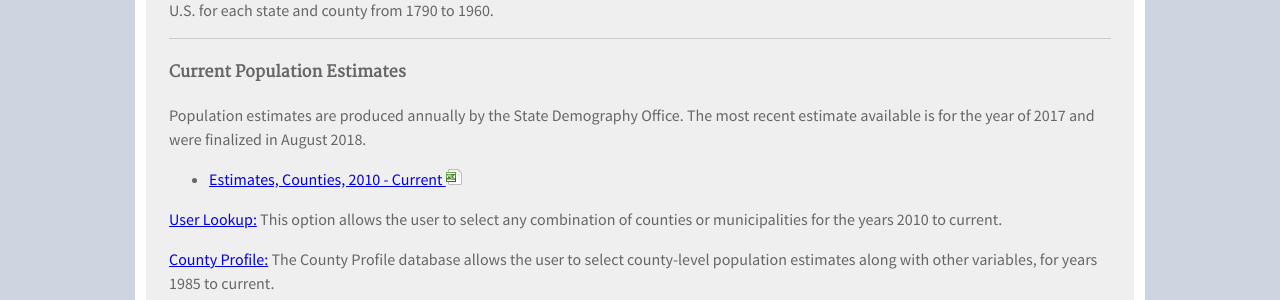
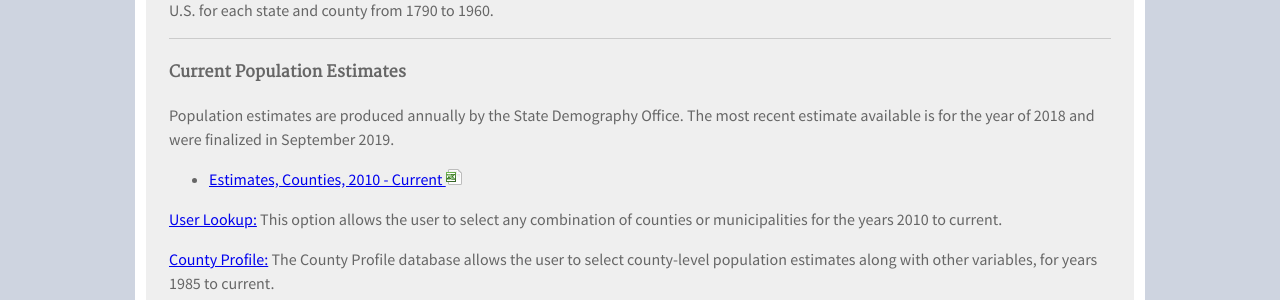
Before and after one commit to TBleess/Website_New, a Jekyll site: the page built from pages/1_Population/population-totals-counties.md, in a window 1280 px wide. Shown: the part 534-834 px from the top of the page. Built offline with Jekyll 4.4.1, drawn with Linux system fonts in a browser that asks for light colours.

Commit message:
Update to V18

```diff
--- a/pages/1_Population/population-totals-counties.md
+++ b/pages/1_Population/population-totals-counties.md
@@ -22,7 +22,7 @@
 
 #### Current Population Estimates
 
-Population estimates are produced annually by the State Demography Office. The most recent estimate available is for the year of 2017 and were finalized in August 2018.
+Population estimates are produced annually by the State Demography Office. The most recent estimate available is for the year of 2018 and were finalized in September 2019.
 
 - [Estimates, Counties, 2010 - Current ![xls](/images/page_white_excel.png 'download xls file')](https://drive.google.com/uc?export=download&id=1IuFZCD7KCdS3HpJ6BVxGkk4RoUW5f0GS)
 
```
